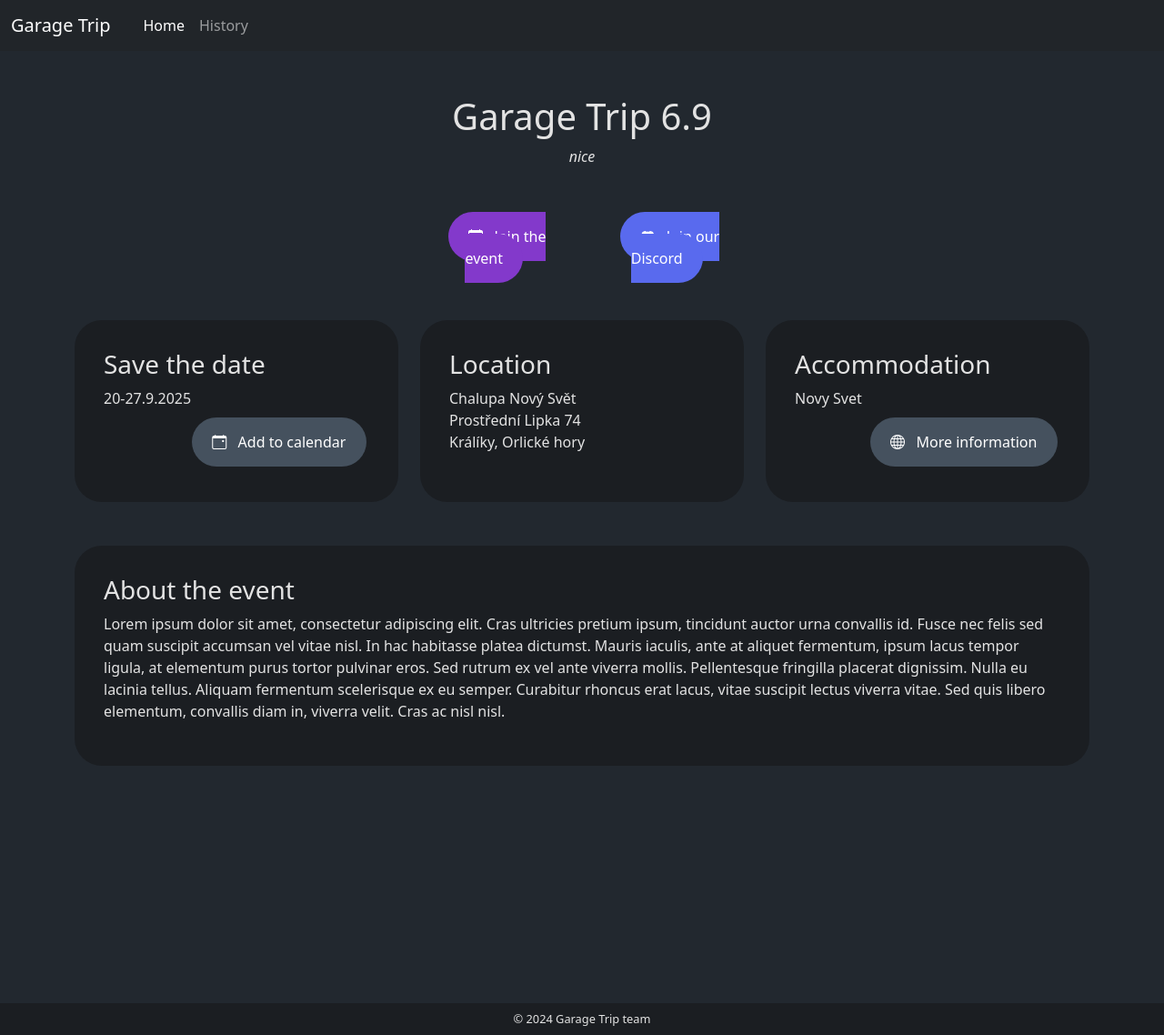
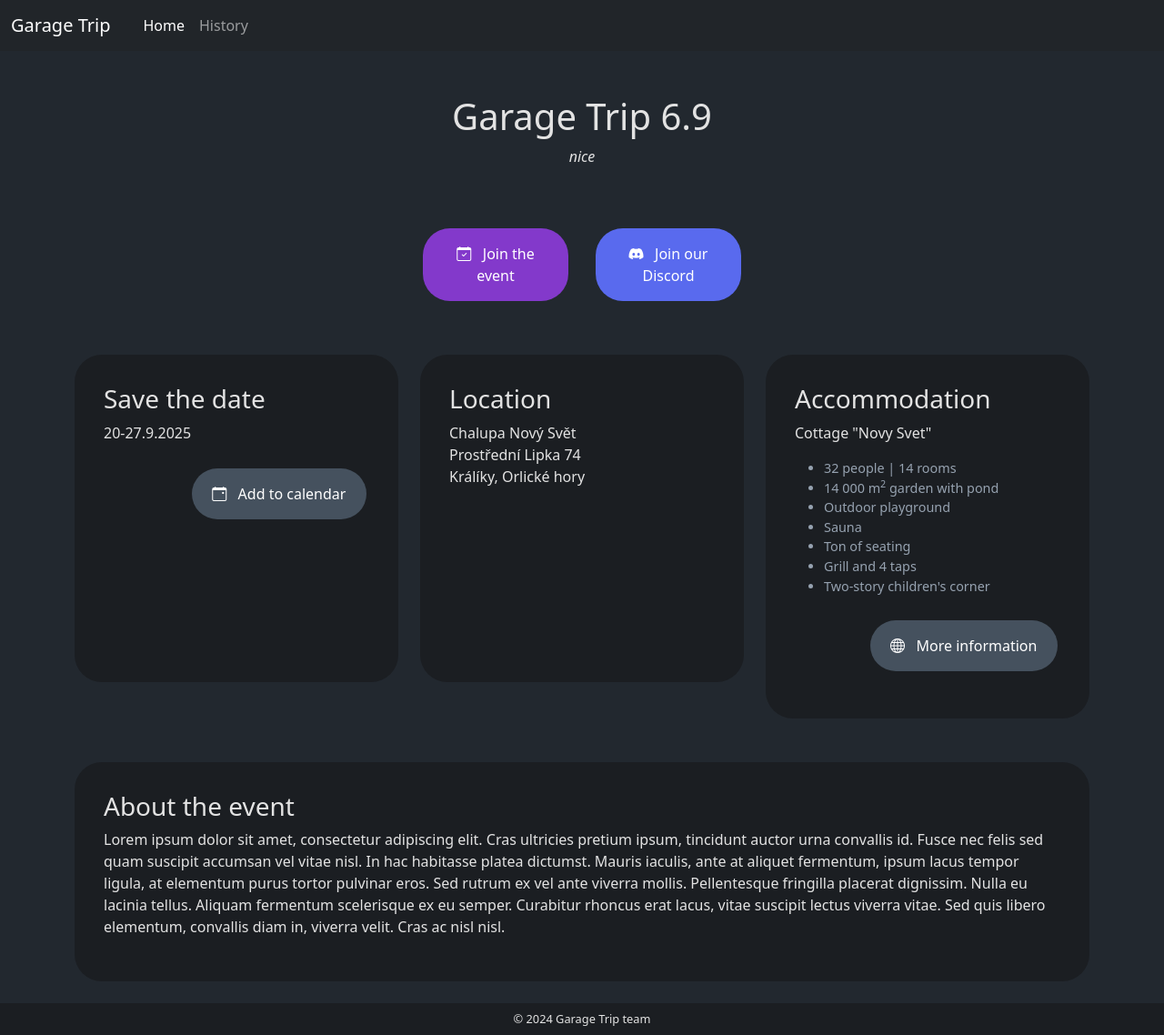
Before and after one commit to tivvit/garage-trip-web, a Jekyll site: the page built from index.html, in a window 1280 px wide and 1138 px high. Shown: the whole window at 91% size. Built offline with Jekyll 4.4.1, drawn with Linux system fonts in a browser that asks for light colours.

Commit message:
fix smaller resolutions, add accommodation description

```diff
--- a/assets/css/main.scss
+++ b/assets/css/main.scss
@@ -7,6 +7,8 @@
 $text: #e3e3e3;
 $purple: #8339cb;
 $blue: #596aee;
+$gray: #45515e;
+$light-gray: #96a2b0;
 
 @import "bootstrap/bootstrap";
 @import "https://cdn.jsdelivr.net/npm/bootstrap-icons@1.11.3/font/bootstrap-icons.min.css";
@@ -33,7 +35,7 @@
 }
 
 .info-box {
-    min-height: 200px;
+    min-height: 360px;
 }
 
 .button {
@@ -42,10 +44,11 @@
     border-radius: 30px;
     text-decoration: none;
     margin: 0.2em;
+    display: inline-block;
 }
 
 .light {
-    background-color: #45515e;
+    background-color: $gray;
 }
 
 .blue {
@@ -64,3 +67,8 @@
 a {
     color: $blue;
 }
+
+.accommodation-features {
+    font-size: .9em;
+    color: $light-gray;
+}
--- a/index.html
+++ b/index.html
@@ -13,11 +13,13 @@
 <div class="row">
     <div class="col-md-4 offset-md-4 text-center">
         <div class="row">
-            <div class="col-md-6">
-                <a href="https://forms.gle/VVTcqsUrWKvuSpXx6" class="button purple"><i class="bi bi-calendar-check"></i>&nbsp;&nbsp;&nbsp;Join the event</a>
+            <div class="col-lg-6">
+                <a href="https://forms.gle/VVTcqsUrWKvuSpXx6" class="button purple" target="_blank"><i
+                        class="bi bi-calendar-check"></i>&nbsp;&nbsp;&nbsp;Join the event</a>
             </div>
-            <div class="col-md-6">
-                <a href="https://www.google.com/url?q=https%3A%2F%2Fdiscord.gg%2FTnaMJMyTDw&sa=D&sntz=1&usg=AOvVaw3YQU0DYutiJ5kX9ptEAJi9" class="button blue"><i
+            <div class="col-lg-6">
+                <a href="https://www.google.com/url?q=https%3A%2F%2Fdiscord.gg%2FTnaMJMyTDw&sa=D&sntz=1&usg=AOvVaw3YQU0DYutiJ5kX9ptEAJi9"
+                   class="button blue" target="_blank"><i
                         class="bi bi-discord"></i>&nbsp;&nbsp;&nbsp;Join our Discord</a>
             </div>
         </div>
@@ -25,15 +27,16 @@
 </div>
 
 <div class="row py-5">
-    <div class="col-md-4 mt-2">
+    <div class="col-lg-4 mt-2">
         <div class="box info-box">
             <h3>Save the date</h3>
             <p>20-27.9.2025</p>
-            <p class="mt-4 text-end"><a href="https://evt.to/egiehgodw" class="button light" target="_blank"><i class="bi bi-calendar-event" ></i>&nbsp;&nbsp;&nbsp;Add to
+            <p class="mt-4 text-end"><a href="https://evt.to/egiehgodw" class="button light" target="_blank"><i
+                    class="bi bi-calendar-event"></i>&nbsp;&nbsp;&nbsp;Add to
                 calendar</a></p>
         </div>
     </div>
-    <div class="col-md-4 gy-2">
+    <div class="col-lg-4 gy-2">
         <div class="box info-box">
             <h3>Location</h3>
             <p>Chalupa Nový Svět<br>
@@ -41,11 +44,22 @@
                 Králíky, Orlické hory</p>
         </div>
     </div>
-    <div class="col-md-4 gy-2">
+    <div class="col-lg-4 gy-2">
         <div class="box info-box">
             <h3>Accommodation</h3>
-            <p>Novy Svet</p>
-            <p class="mt-4 text-end"><a href="https://www.novysvetlipka.cz/ubytovani-chalupa-novy-svet-prostredni-lipka-orlicke-hory.html" class="button light" target="_blank"><i
+            <p>Cottage "Novy Svet"</p>
+            <ul class="accommodation-features">
+                <li>32 people | 14 rooms</li>
+                <li>14 000 m<sup>2</sup> garden with pond</li>
+                <li>Outdoor playground</li>
+                <li>Sauna</li>
+                <li>Ton of seating</li>
+                <li>Grill and 4 taps</li>
+                <li>Two-story children's corner</li>
+            </ul>
+            <p class="mt-4 text-end"><a
+                    href="https://www.novysvetlipka.cz/ubytovani-chalupa-novy-svet-prostredni-lipka-orlicke-hory.html"
+                    class="button light" target="_blank"><i
                     class="bi bi-globe"></i>&nbsp;&nbsp;&nbsp;More information</a></p>
         </div>
     </div>
```
Also changed, not shown: history.html (+7 -7 lines), 4 other files.
